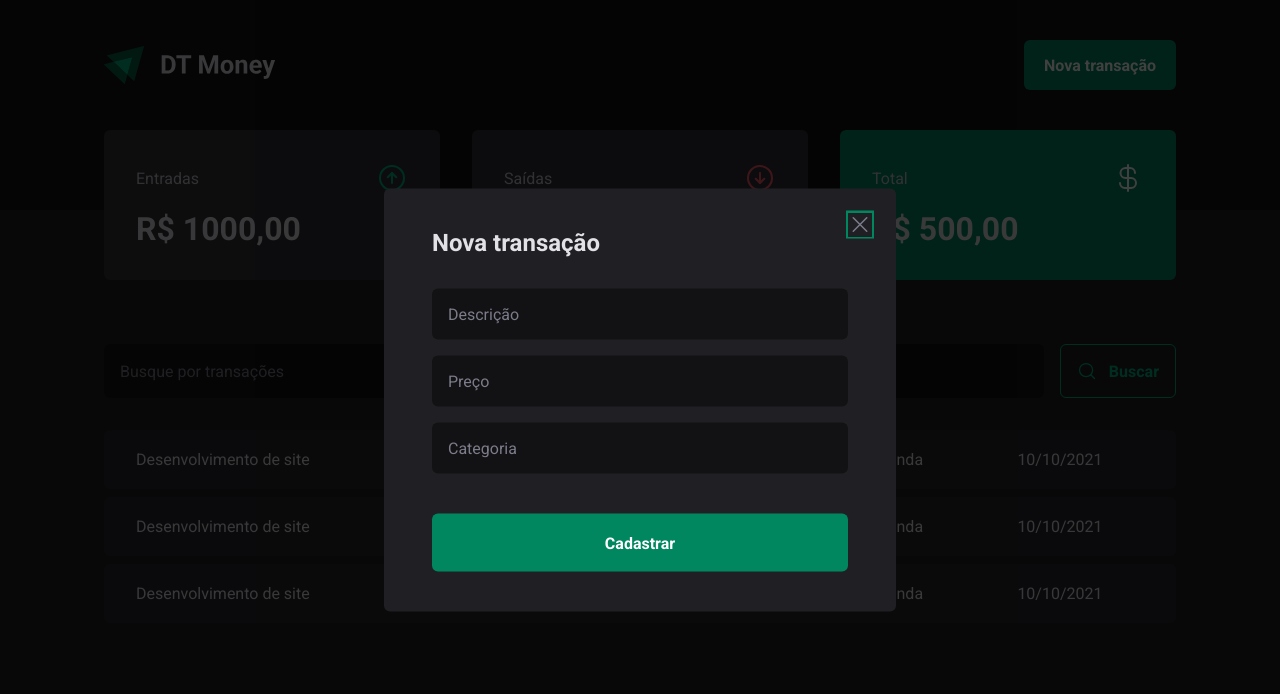
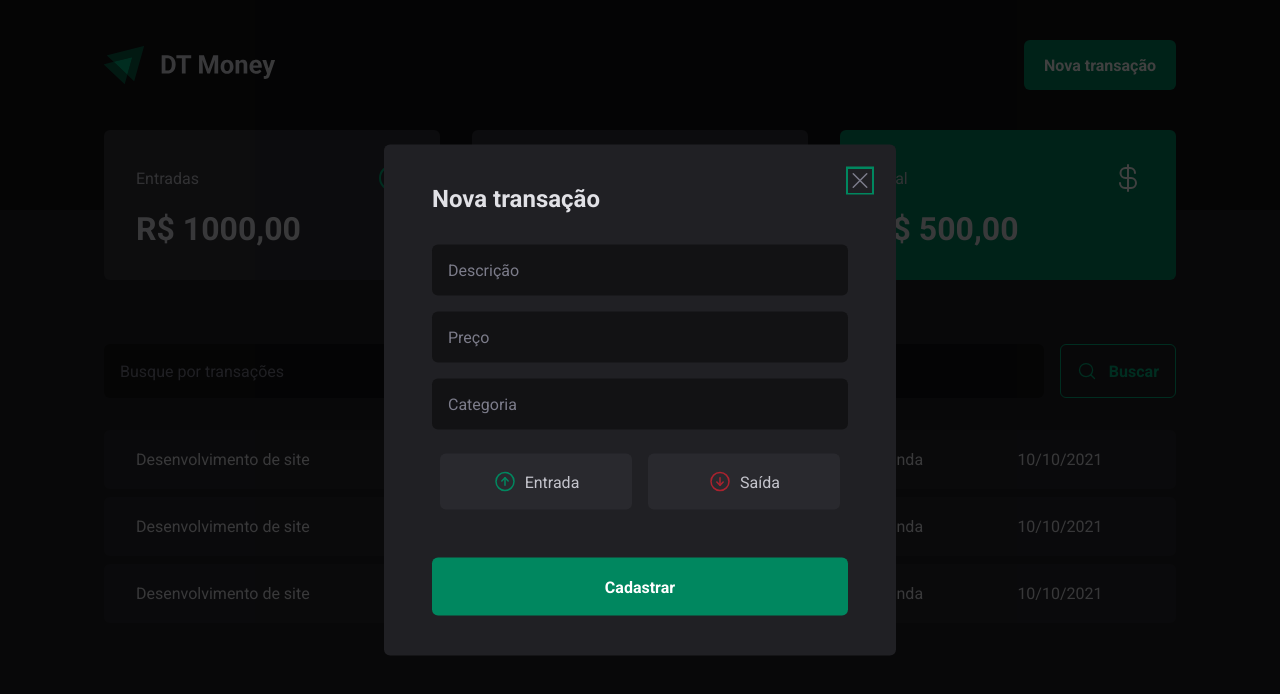
Before and after one commit to VitorFernandes-JS/03-dt-money, a React (Vite) app: page / in a window 1280 px wide. Both pictures are taken after a click on the button "Nova transação". Shown: the top 694 px of the page. Built offline with nearby package versions, Linux system fonts and the light colour scheme.

Commit message:
feat: add radio group

```diff
--- a/package.json
+++ b/package.json
@@ -10,6 +10,7 @@
   },
   "dependencies": {
     "@radix-ui/react-dialog": "^1.0.2",
+    "@radix-ui/react-radio-group": "^1.1.1",
     "phosphor-react": "^1.4.1",
     "react": "^18.2.0",
     "react-dom": "^18.2.0",
--- a/src/components/NewTransactionModal/index.tsx
+++ b/src/components/NewTransactionModal/index.tsx
@@ -1,6 +1,12 @@
 import * as Dialog from "@radix-ui/react-dialog";
-import { X } from "phosphor-react";
-import { CloseButton, Content, Overlay } from "./styles";
+import { ArrowCircleDown, ArrowCircleUp, X } from "phosphor-react";
+import {
+  CloseButton,
+  Content,
+  Overlay,
+  TransactionType,
+  TransactionTypeButton,
+} from "./styles";
 
 export function NewTransactionModal() {
   return (
@@ -9,7 +15,7 @@
       <Content>
         <Dialog.Title>Nova transação</Dialog.Title>
         <CloseButton>
-            <X size={24} />
+          <X size={24} />
         </CloseButton>
 
         <form>
@@ -17,6 +23,17 @@
           <input type="number" placeholder="Preço" required />
           <input type="text" placeholder="Categoria" required />
 
+          <TransactionType>
+            <TransactionTypeButton type="button" variant="income">
+              <ArrowCircleUp size={24}/>
+              Entrada
+            </TransactionTypeButton>
+            <TransactionTypeButton type="button" variant="outcome">
+              <ArrowCircleDown size={24}/>
+              Saída
+            </TransactionTypeButton>
+          </TransactionType>
+
           <button type="submit">Cadastrar</button>
         </form>
       </Content>
--- a/src/components/NewTransactionModal/styles.ts
+++ b/src/components/NewTransactionModal/styles.ts
@@ -77,4 +77,35 @@
   color: ${(props) => props.theme["gray-500"]};
   cursor: pointer;
   transition: 0.2s;
-`
+`;
+
+export const TransactionType = styled.div`
+  display: grid;
+  grid-template-columns: repeat(2, 1fr);
+  gap: 1rem;
+  margin: 0.5rem;
+`;
+
+interface TransactionTypeButtonProps {
+  variant: "income" | "outcome";
+}
+
+export const TransactionTypeButton = styled.button<TransactionTypeButtonProps>`
+  background: ${(props) => props.theme["gray-700"]};
+  padding: 1rem;
+  display: flex;
+  align-items: center;
+  justify-content: center;
+  gap: 0.5rem;
+  border-radius: 6px;
+  cursor: pointer;
+  border: 0;
+  color: ${(props) => props.theme["gray-300"]};
+
+  svg {
+    color: ${(props) =>
+      props.variant === "income"
+        ? props.theme["green-500"]
+        : props.theme["red-500"]};
+  }
+`;
```
Also changed, not shown: 1 other file (tests, documents, lock files or other folders). Lines whose indentation alone changed are shown as unchanged.
